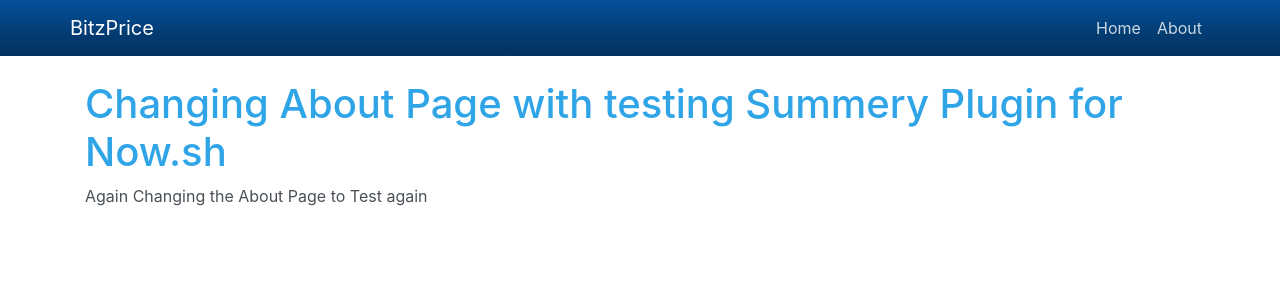
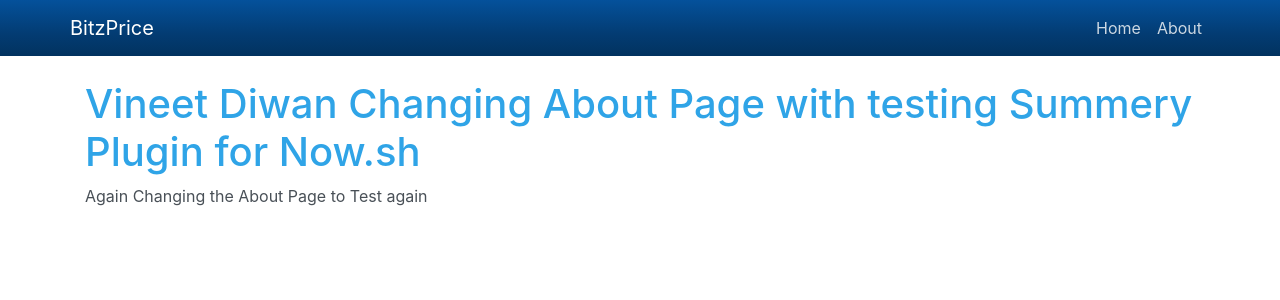
Before and after one commit to punitdiwan/blog-next-now, a Next.js app: page /about in a window 1280 px wide. Shown: the top 300 px of the page. Built offline with nearby package versions, Linux system fonts and the light colour scheme.

Commit message:
Changed About Page

```diff
--- a/pages/about.js
+++ b/pages/about.js
@@ -3,7 +3,10 @@ import Layout from "../components/Layout";
 const About = () => (
   <Layout>
     <div>
-      <h1>Changing About Page with testing Summery Plugin for Now.sh</h1>
+      <h1>
+        {" "}
+        Vineet Diwan Changing About Page with testing Summery Plugin for Now.sh
+      </h1>
       <p>Again Changing the About Page to Test again</p>
     </div>
   </Layout>
```
